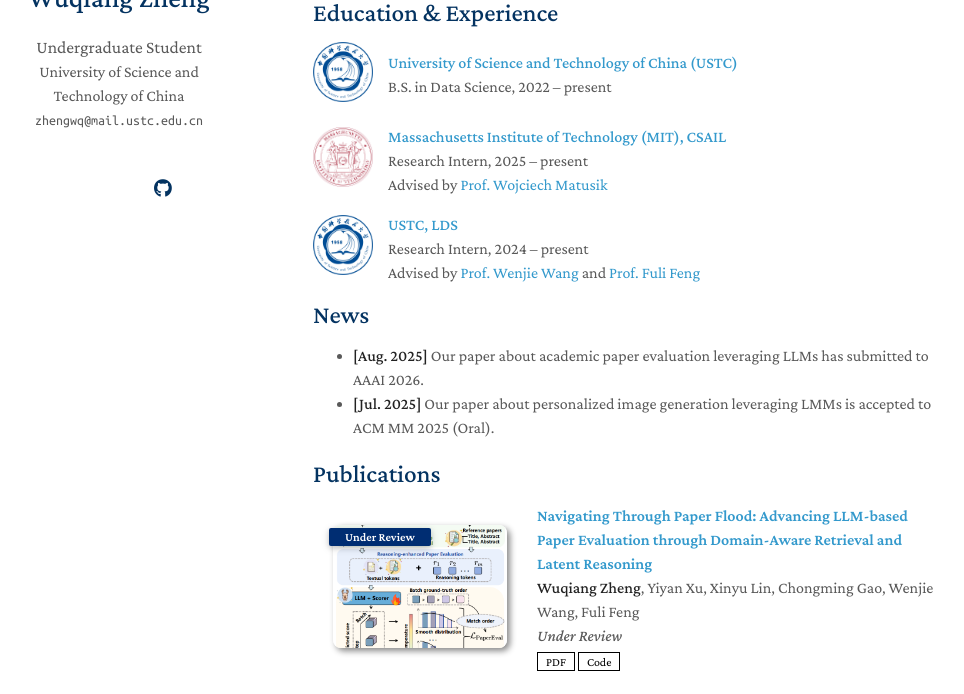
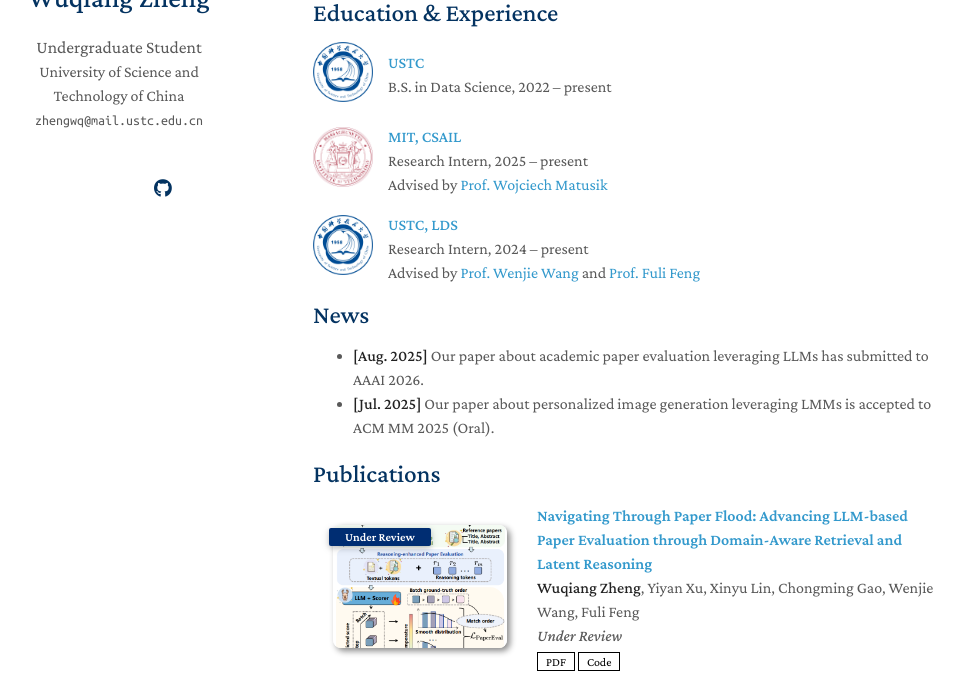
Before and after one commit to ZhengWwwq/ZhengWwwq.github.io, a Jekyll site: the page built from index.md, in a window 1280 px wide and 900 px high, scrolled down 406 px, cut to the strip 206-900 px from the top of the window. Shown: the whole strip, without its empty margins (157-1121 px from the left). Built offline with Jekyll 4.4.1, drawn with Linux system fonts in a browser that asks for light colours; a style sheet for code colours, icons or effects is not loaded; our own code applies the rules of GitHub Pages for plain Markdown files.

Commit message:
Update index.md

```diff
--- a/index.md
+++ b/index.md
@@ -24,7 +24,7 @@ My current research interests include:
     <img src="assets/img/ustc.png" alt="USTC Logo" style="width:60px; border-radius: 8px;">
   </div>
   <div>
-    <strong><a href="https://en.ustc.edu.cn/">University of Science and Technology of China (USTC)</a></strong><br>
+    <strong><a href="https://en.ustc.edu.cn/">USTC</a></strong><br>
     B.S. in Data Science, 2022 – present
   </div>
 </div>
@@ -34,7 +34,7 @@ My current research interests include:
     <img src="assets/img/mit.png" alt="MIT Logo" style="width:60px; border-radius: 8px;">
   </div>
   <div>
-    <strong><a href="https://www.csail.mit.edu/">Massachusetts Institute of Technology (MIT), CSAIL</a></strong><br>
+    <strong><a href="https://www.csail.mit.edu/">MIT, CSAIL</a></strong><br>
     Research Intern, 2025 – present<br>
     Advised by <a href="https://scholar.google.com/citations?hl=en&user=wbIMbL8AAAAJ">Prof. Wojciech Matusik</a>
   </div>
```
